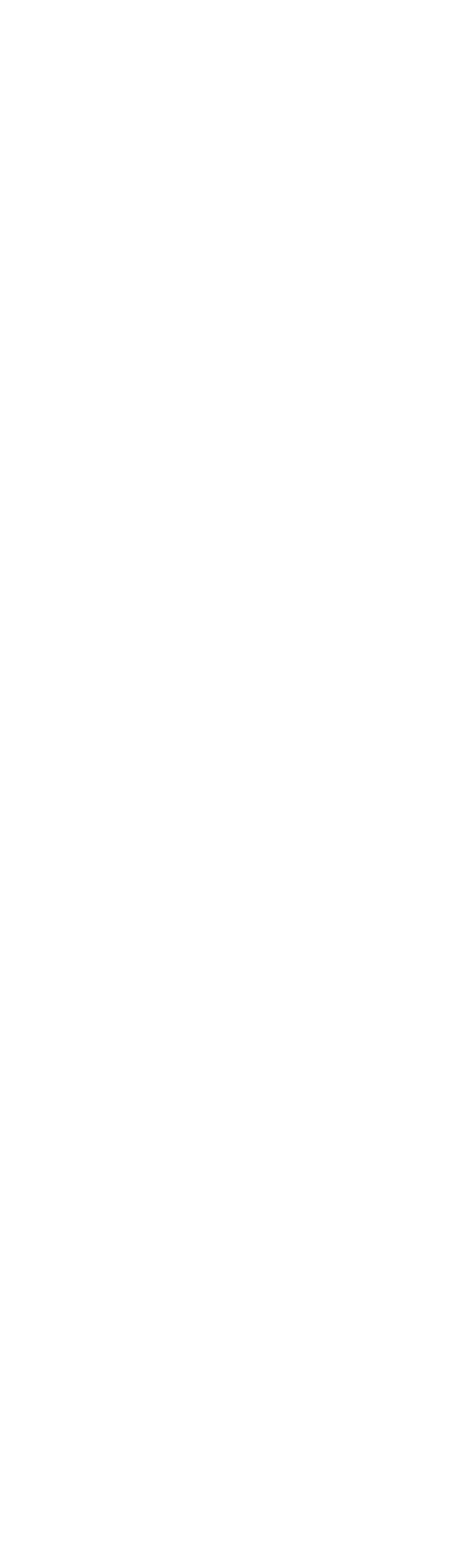
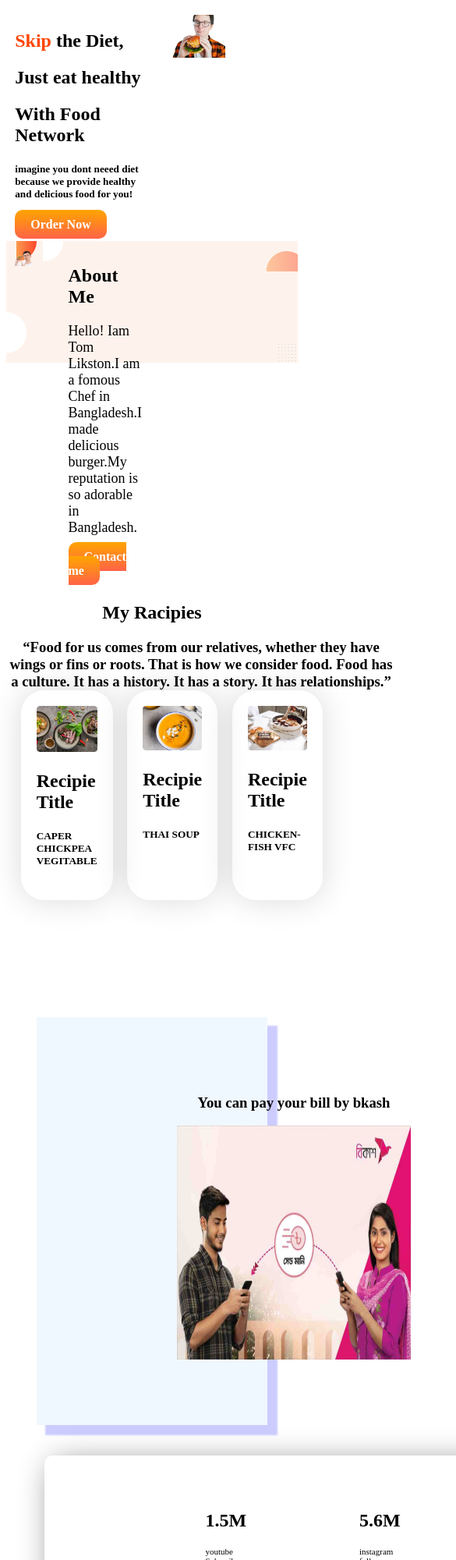
Before and after one commit to sreedham793/my-first-assignment, a plain HTML site: page index.html in a window 390 px wide. Shown: the top 2000 px of the page at 78% size, 585 px wide, since content can reach past the window. Before the commit the page ends 844 px from the top, so only its background shows below. Drawn offline with Linux system fonts and the light colour scheme.

Commit message:
Complete

```diff
--- a/index.html
+++ b/index.html
@@ -8,6 +8,101 @@
     <link rel="stylesheet" href="style.css">
 </head>
 <body>
+   <section class="flexible-container" >
+    <div class="half-width">
+        <h1> <span class="first-color">Skip</span> the Diet,</h1>
+        <h1>Just eat healthy</h1>
+        <h1>With Food Network</h1>
+        <h5>imagine you dont neeed diet because we provide healthy and delicious food for you!</h5>
+        <a target="_blank" class="link-button" target="_blank" href="https://www.linkedin.com/in/sreedham-deb-6ab3a2199/">Order Now</a>
 
+       </div>
+       <div class="half-width">
+        <img src="young-guy-holding-fresh-burger_79782-176-removebg-preview.png" alt="">
+       </div>
+   </section>
+   <section class="flexible-container bg-color ">
+    <div class="half-width">
+
+        <img src="31602633-happy-man-with-unhealthy-burger-sandwich-in-hand-get-ready-to-eat-isolated-on-a-white-background-fas-removebg-preview.png" alt="">
+       </div>
+        <div class="half-width about-contant">
+            <h1>About Me</h1>
+        <p class="hello">Hello! Iam Tom Likston.I am a fomous Chef in Bangladesh.I made delicious burger.My reputation is so adorable in Bangladesh.</p>
+            <a class="link-button" href="://www.foodpanda.com.httpsbd/">Contact me</a>
+
+        </div>
+   </section>
+ <section>
+
+
+        <h1 align="center" >My Racipies</h1>
+    <h3 class="text-center">“Food for us comes from our relatives, whether they have wings or fins or roots. That is how we consider food. Food has a culture. It has a history. It has a story. It has relationships.”</h3>
+
+        <div class="flex">
+            <div class="title">
+                <img class="img-size" src="Project Cover1.jpg" alt="">
+                <h2>Recipie Title</h2>
+                <h5>CAPER CHICKPEA VEGITABLE</h5>
+            </div>
+             <div class="title">
+                <img class="img-size" src="Project Cover.png" alt="">
+                <h2>Recipie Title</h2>
+                <h5>THAI SOUP</h5>
+             </div>
+            <div class="title">
+
+                <img class="img-size" src="Project Cover.jpg" alt="">
+                <h2>Recipie Title</h2>
+                <h5>CHICKEN-FISH VFC</h5>
+            </div>
+        </div>
+        <section class="order-part">
+            <div class="half-order">
+                <h1>You can pay your bill by bkash </h1>
+                <img class="bkash" src="./bikash.jpg" alt="">
+            </div>
+            <div class="order-img">
+                <h1 class="daraz-text">you can order from daraz</h1>
+                <img class="daraz" src="./daraz.jpg" alt="">
+            </div>
+        </section>
+
+ </section>
+ <section>
+    <div class="box-flex">
+        <div class="h1-size" >
+            <h1>1.5M</h1>
+            <p class="para">youtube Subscriber</p>
+        </div>
+        <div class="h1-size" >
+            <h1>5.6M</h1>
+            <p class="para">instagram followers</p>
+        </div>
+        <div class="h1-size">
+            <h1>2.4M</h1>
+            <p class="para">Dribbble shot likes</p>
+        </div>
+
+    </div>
+</section>
+<section class="flexible-container eat ">
+    <div class="half-width">
+
+        <img src="./attractive-man-eating-hamburger-he-260nw-310832510-removebg-preview.png" alt="">
+       </div>
+        <div class="half-width about-contant">
+            <h1>Chicken Burger</h1>
+        <p class="hello">A chicken sandwich is a sandwich that typically consists of boneless, skinless chicken breast served between slices of bread, on a bun, or on a roll.</p>
+            <a class="order" href="://www.foodpanda.com.httpsbd/">Order Now</a>
+
+        </div>
+   </section>
+<section>
+    <div class="last">
+        <h1 class="last-section"><span class="color">FOOD </span>NETWORK</h1>
+        <footer>Eat healthy to live healthy.Live healthy to live happy</footer>
+    </div>
+</section>
 </body>
 </html>
--- a/style.css
+++ b/style.css
@@ -0,0 +1,155 @@
+.first-color{
+    color: orangered;
+}
+.link-button{
+    background-image:linear-gradient(orange,tomato);
+    text-decoration: none;
+    padding: 10px 20px;
+    border-radius: 10px;
+    color: white;
+    font-weight: 700;
+}
+.half-width{
+    width: 50%;
+    padding: 3%;
+
+}
+.half-width img{
+    width: 50%;
+
+}
+.flexible-container{
+    display: flex;
+}
+.bg-color{
+
+    background-image: url(./7.png);
+    background-repeat: no-repeat;
+    background-size: 100%;
+}
+
+.flex{
+    display: flex;
+
+    margin-bottom: 150px;
+
+
+}
+.title{
+    width:24%;
+    margin-left: 5%;
+    padding:20px;
+    border-radius: 30px;
+    box-shadow: 0px 0px 40px rgba(0, 0, 0, 0.15);
+ }
+
+
+.img-size{
+    width: 100%;
+
+}
+.box-flex{
+    margin-bottom: 40px;
+    display: inline-flex;
+    margin-left: 13%;
+    padding-left: 120px;
+    padding-right: 700px;
+    border-radius: 10px;
+    padding-top: 50px;
+    height: 150px;
+
+    box-shadow: 10px 10px 40px grey;
+  }
+  .h1-size{
+      width: 30%;
+      margin-left: 55%;
+      margin-right: 40%;
+  }
+  p{
+    font-size: 11px;
+    font-weight: 100;
+}
+.last-section{
+    text-align: center;
+    color: grey;
+
+}
+.last{
+    margin-top: 10px;
+    background-color:black;
+    margin: 1%;
+    padding: 1%;
+    padding-bottom: 3%;
+}
+.color{
+    color: rgba(240, 119, 20, 0.712);
+}
+footer{
+
+    font-weight: 100;
+    text-align: center;
+    color: white;
+}
+.about-contant{
+    padding-right: 200px;
+}
+.text-center{
+    text-align: center;
+    width: 500px;
+    margin: auto;
+}
+.para{
+     font-size: 700;
+
+}
+
+.order-part{
+    box-shadow: 12px 12px 2px 1px rgba(0, 0, 255, .2);
+    background-color: aliceblue;
+    margin: 39px;
+    display: flex;
+}
+.half-order{
+    padding: 30px;
+    margin: 50px;
+    margin-left: 150px;
+
+}
+
+.half-order h1{
+    text-align: center;
+
+}
+.bkash{
+    height: 300px;
+    width: 300px;
+}
+.daraz{
+    height: 300px;
+    width: 300px;
+
+
+    margin-left: 400px;
+}
+.sent{
+    text-align: center;
+}
+.daraz-text{
+
+    margin-left: 430px;
+    margin-top: 100px;
+}
+.hello{
+    font-size: large;
+}
+.eat{
+    background-color: cadetblue;
+}
+.order{
+    background-image:linear-gradient(rgba(251, 255, 0, 0.295),rgb(206, 255, 71));
+    text-decoration: none;
+    padding: 10px 20px;
+    border-radius: 10px;
+    color: black;
+    font-weight: 700;
+}
```
Also changed, not shown: 31602633-happy-man-with-unhealthy-burger-sandwich-in-hand-get-ready-to-eat-isolated-on-a-white-background-fas-removebg-preview.png (added), 7.png (added), Project Cover.jpg (added), Project Cover.png (added), Project Cover1.jpg (added), attractive-man-eating-hamburger-he-260nw-310832510-removebg-preview.png (added), bikash.jpg (added), daraz.jpg (added), young-guy-holding-fresh-burger_79782-176-removebg-preview.png (added).
